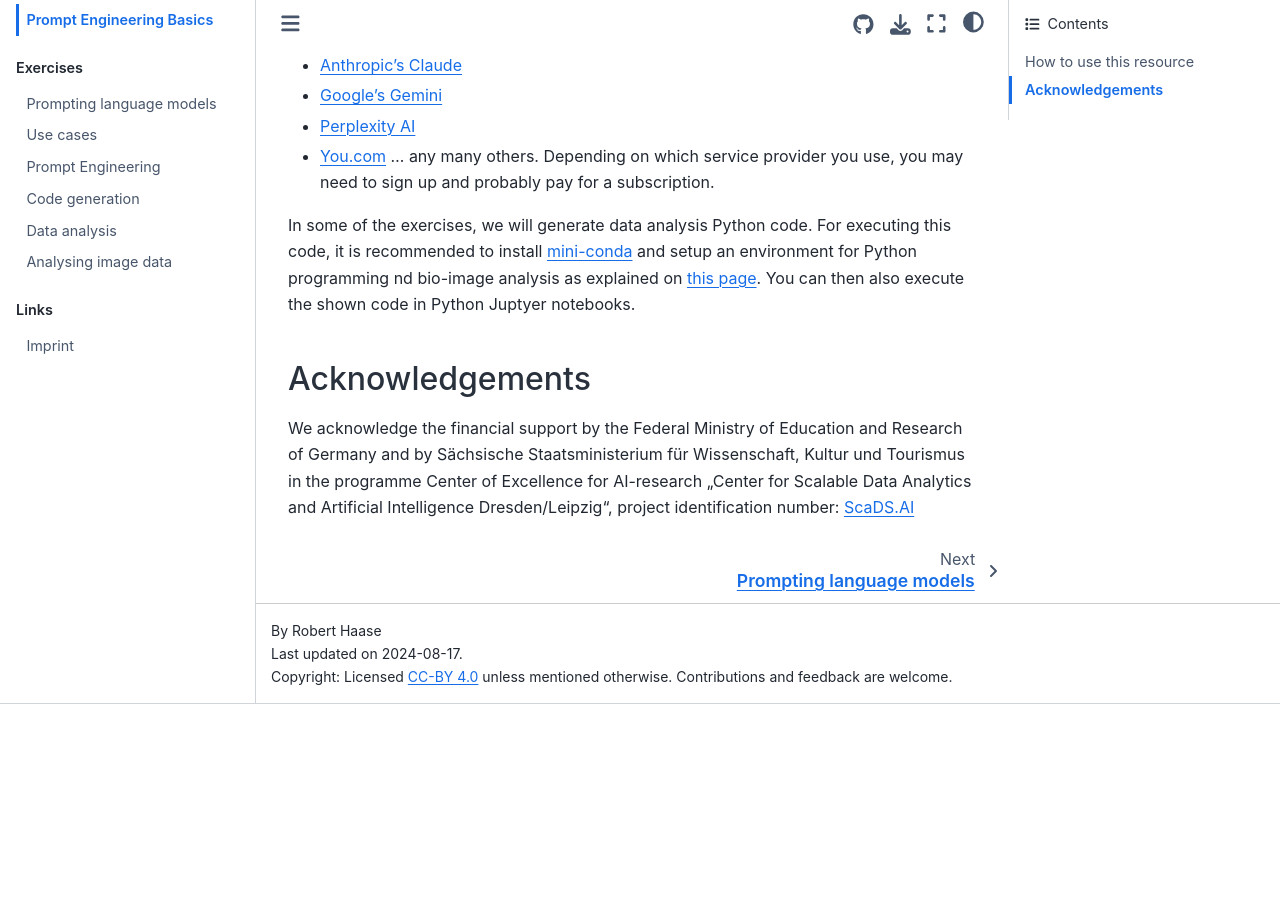
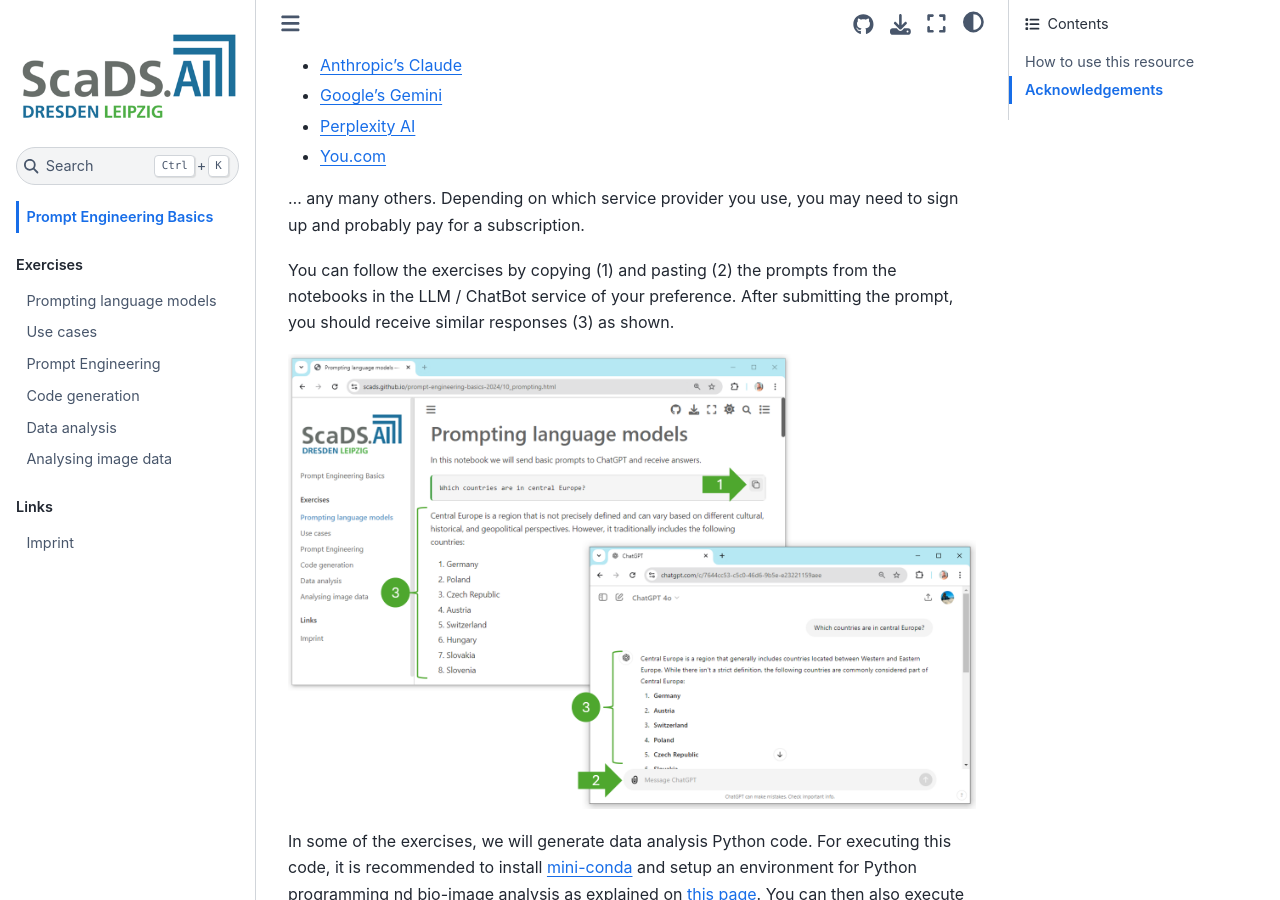
Before and after one commit to ScaDS/prompt-engineering-basics-2024, a Jupyter Book: the page built from docs/intro.md, in a window 1280 px wide and 900 px high, scrolled down 406 px. Built offline with Jupyter Book 1.0.4 settings and Sphinx 7.4.7 and the Sphinx Book theme 1.1.4, drawn with Linux system fonts in a browser that asks for light colours; before the commit the page ends 1110 px from its top, so only the background shows below that.

Commit message:
how to use

```diff
--- a/docs/intro.md
+++ b/docs/intro.md
@@ -13,7 +13,14 @@
 * [Google's Gemini](https://gemini.google.com/app)
 * [Perplexity AI](https://you.com/)
 * [You.com](https://you.com/)
+
 ... any many others. Depending on which service provider you use, you may need to sign up and probably pay for a subscription.
+
+You can follow the exercises by copying (1) and pasting (2) the prompts from the notebooks in the LLM / ChatBot service of your preference. After submitting the prompt, you should receive similar responses (3) as shown.
+
+![](how_to_use.png)
+
+
 
 In some of the exercises, we will generate data analysis Python code. For executing this code, it is recommended to install [mini-conda](https://docs.anaconda.com/miniconda/) and setup an environment for Python programming nd bio-image analysis as explained on [this page](https://haesleinhuepf.github.io/BioImageAnalysisNotebooks/01_introduction/readme.html). You can then also execute the shown code in Python Juptyer notebooks.
 
```
Also changed, not shown: docs/how_to_use.png (added).
